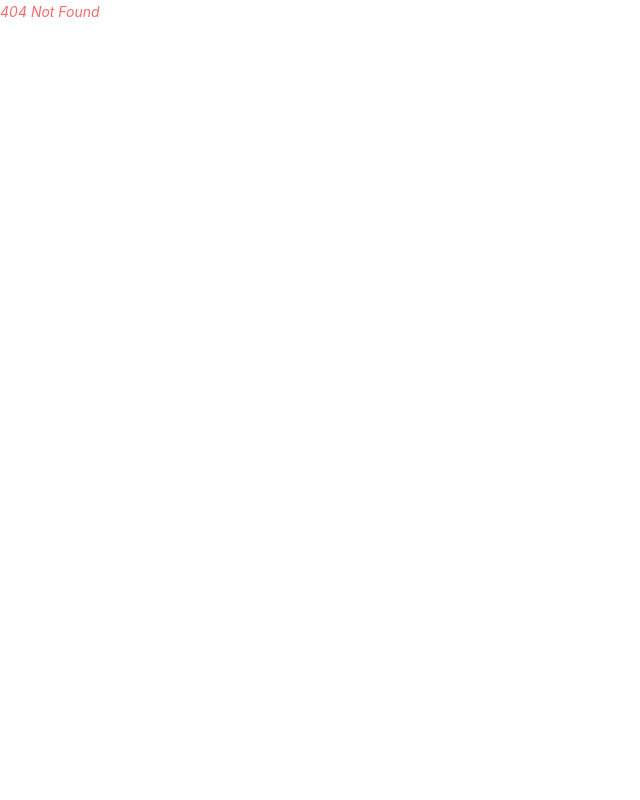
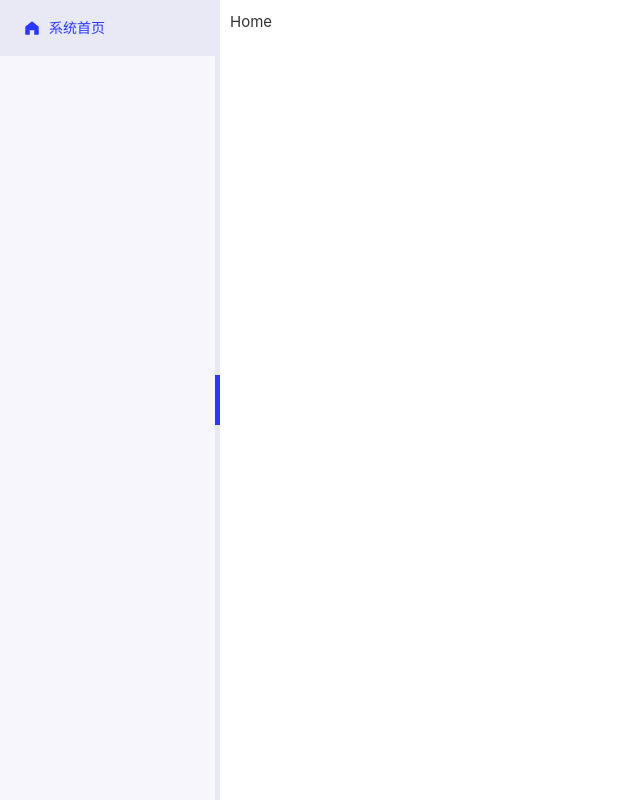
Before and after one commit to czh62/demo-web, a Vue app: page /home in a window 1280 px wide. Before the commit this address had no page. Shown: the whole page, without its empty margins (0-640 px from the left). Built offline with nearby package versions, Linux system fonts and the light colour scheme.

Commit message:
优化菜单栏/首页名称更换

```diff
--- a/src/assets/json/dynamic-router.json
+++ b/src/assets/json/dynamic-router.json
@@ -3,9 +3,9 @@
   "message": "操作成功",
   "data": [
     {
-      "path": "/dashboard",
-      "name": "dashboard",
-      "component": "/dashboard/index.vue",
+      "path": "/home",
+      "name": "home",
+      "component": "/home/index.vue",
       "meta": {
         "icon": "HomeFilled",
 				"title": "系统首页",
--- a/src/assets/styles/base.scss
+++ b/src/assets/styles/base.scss
@@ -56,7 +56,7 @@
   --height-footer: var(--vt-c-height-2);
   --height-version: var(--vt-c-height-2);
 
-  --width-aside: 240px !important;
+  --width-aside: 220px !important;
 
 
   --color-theme: var(--vt-c-primary);
--- a/src/assets/styles/menu.scss
+++ b/src/assets/styles/menu.scss
@@ -14,7 +14,6 @@
 
 :deep(.app-menu) {
   border-right: 0;
-  padding: 10px;
   background-color: var(--color-background-soft);
 
   .el-menu-item {
--- a/src/layout/index.vue
+++ b/src/layout/index.vue
@@ -1,7 +1,7 @@
 <template>
   <div class="app-wrapper app-vertical">
     <el-container>
-      <el-aside :style="{ width: collapsed? '69px' : '240px' }">
+      <el-aside :style="{ width: collapsed? '69px' : '220px' }">
         <Logo v-if="showLogo" />
         <Menu :collapsed="collapsed" />
         <Version v-if="showVersion" />
--- a/src/router/modules/static-router.js
+++ b/src/router/modules/static-router.js
@@ -3,7 +3,7 @@ export const staticRouter = [
     path: '/',
     name: 'layout',
     component: () => import('@/layout/index.vue'),
-    redirect: '/dashboard',
+    redirect: '/home',
     children: []
   }
 ]
--- a/src/views/dashboard/index.vue
+++ /dev/null
@@ -1,7 +0,0 @@
-<template>
-  <div class="page-wrapper">Dashboard</div>
-</template>
-
-<script setup></script>
-
-<style lang="scss" scoped></style>
--- /dev/null
+++ b/src/views/home/index.vue
@@ -0,0 +1,9 @@
+<template>
+  <div class="page-wrapper">Home</div>
+</template>
+
+<script setup>
+defineOptions({ name: 'HomePage '})
+</script>
+
+<style lang="scss" scoped></style>
```
